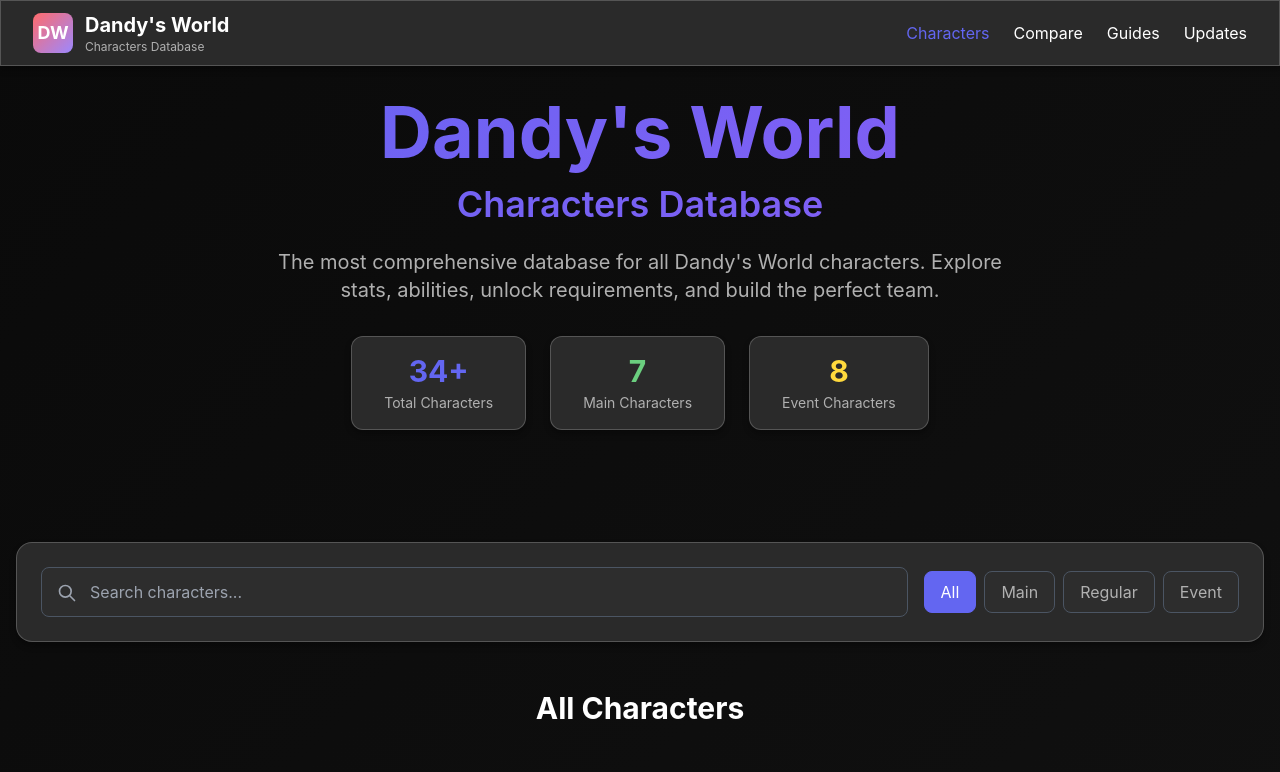
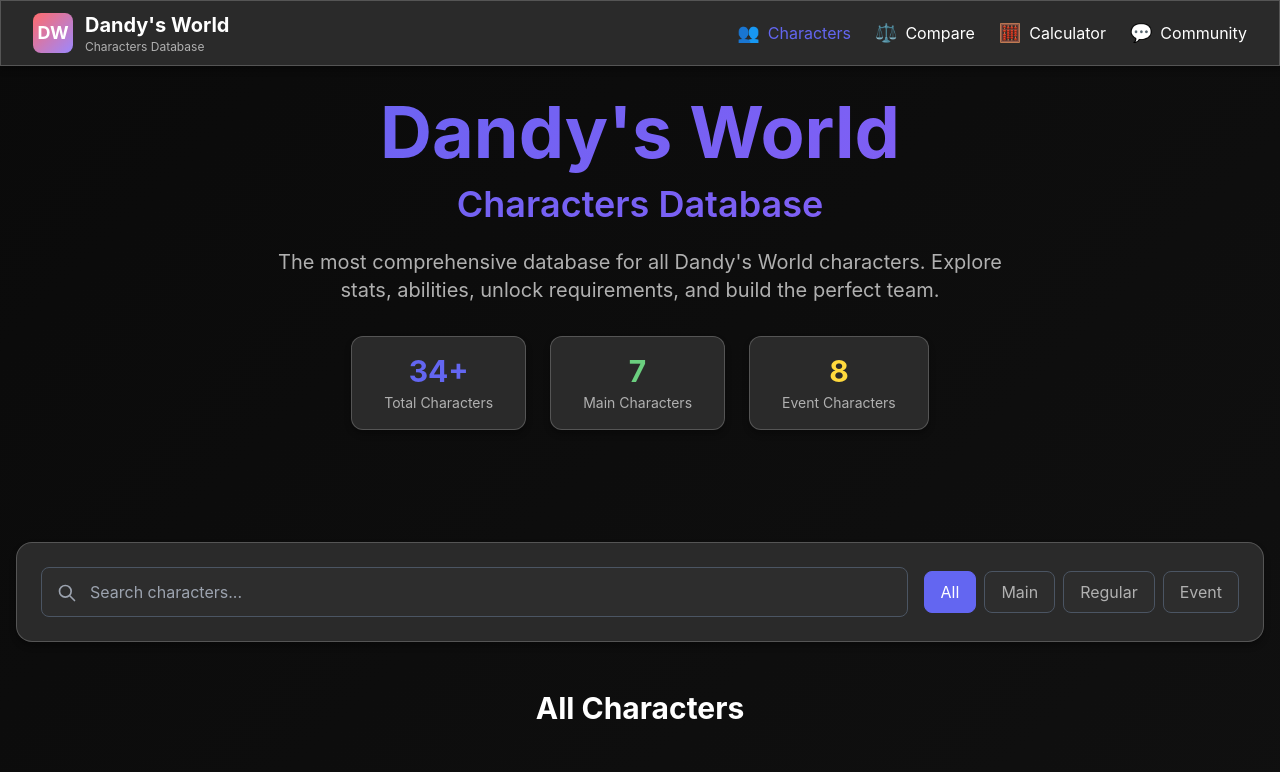
Before and after one commit to lanxyluo/dandysworldcharacters, a React (Vite) app: page / in a window 1280 px wide. Shown: the top 772 px of the page. Built offline with nearby package versions, Linux system fonts and the light colour scheme.

Commit message:
Update Navigation.tsx

```diff
--- a/src/components/Navigation.tsx
+++ b/src/components/Navigation.tsx
@@ -7,6 +7,13 @@ const Navigation: React.FC = () => {
   const isActive = (path: string) => {
     return location.pathname === path;
   };
+
+  const menuItems = [
+    { name: 'Characters', href: '/', icon: '👥' },
+    { name: 'Compare', href: '/compare', icon: '⚖️' },
+    { name: 'Calculator', href: '/calculator', icon: '🧮' },
+    { name: 'Community', href: '/community', icon: '💬' }
+  ];
 
   return (
     <nav className="fixed top-0 w-full z-50 glass-effect">
@@ -25,20 +32,24 @@ const Navigation: React.FC = () => {
           </div>
 
           <div className="hidden md:flex items-center space-x-6">
-            <Link
-              to="/"
-              className={`hover:text-accent-main transition-colors ${isActive('/') ? 'text-accent-main' : ''}`}
-            >
-              Characters
-            </Link>
-            <Link
-              to="/compare"
-              className={`hover:text-accent-main transition-colors ${isActive('/compare') ? 'text-accent-main' : ''}`}
-            >
-              Compare
-            </Link>
-            <a href="#guides" className="hover:text-accent-main transition-colors">Guides</a>
-            <a href="#updates" className="hover:text-accent-main transition-colors">Updates</a>
+            {menuItems.map((item) => (
+              <Link
+                key={item.name}
+                to={item.href}
+                className={`flex items-center space-x-2 hover:text-accent-main transition-colors ${
+                  isActive(item.href) ? 'text-accent-main' : ''
+                } ${
+                  item.name === 'Calculator'
+                    ? 'hover:text-purple-300 hover:scale-105 transform transition-all duration-200'
+                    : ''
+                }`}
+              >
+                <span className={`text-lg ${item.name === 'Calculator' ? 'animate-pulse' : ''}`}>
+                  {item.icon}
+                </span>
+                <span>{item.name}</span>
+              </Link>
+            ))}
           </div>
 
           <button className="md:hidden p-2 rounded-lg hover:bg-bg-card transition-colors">
```
